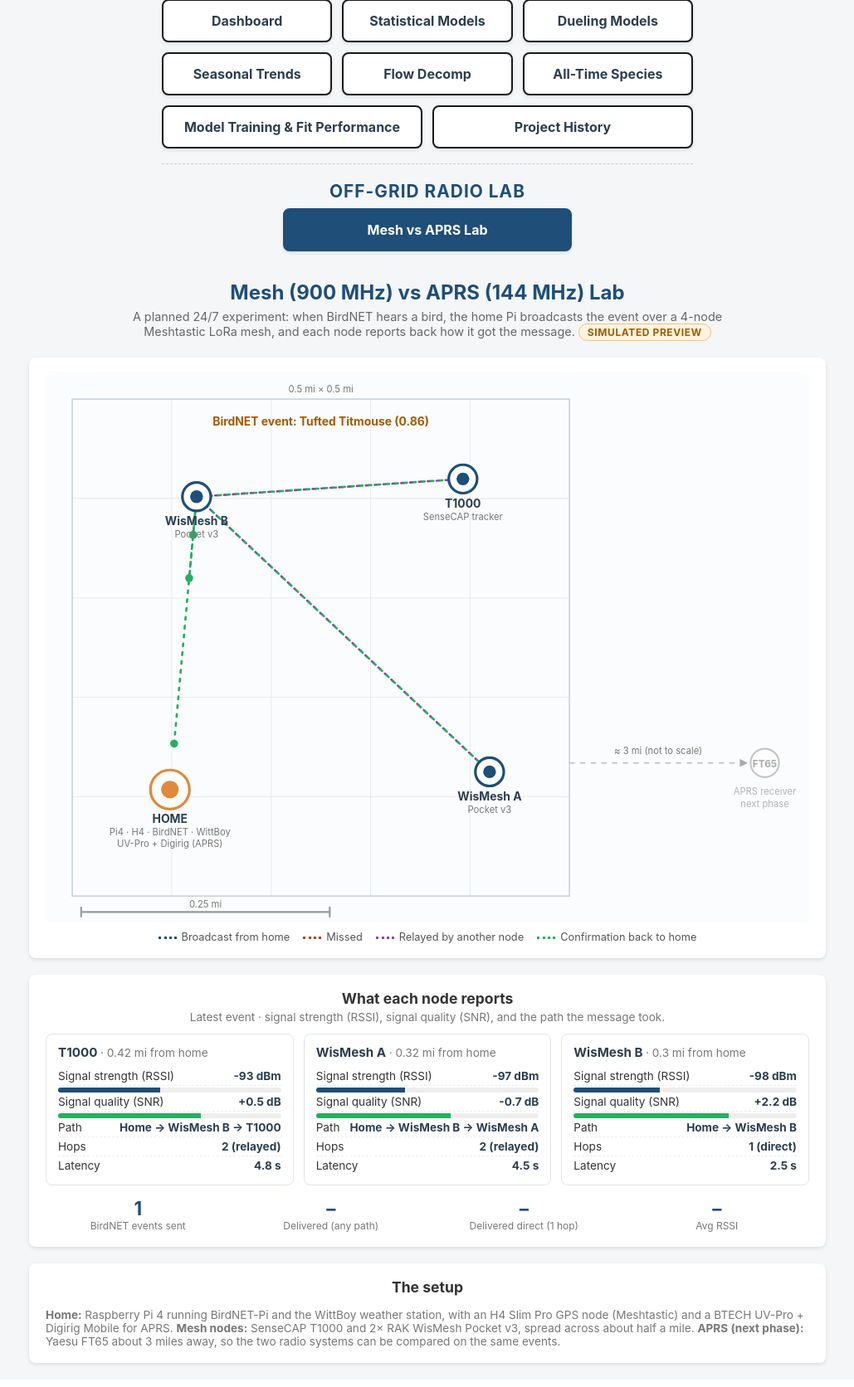
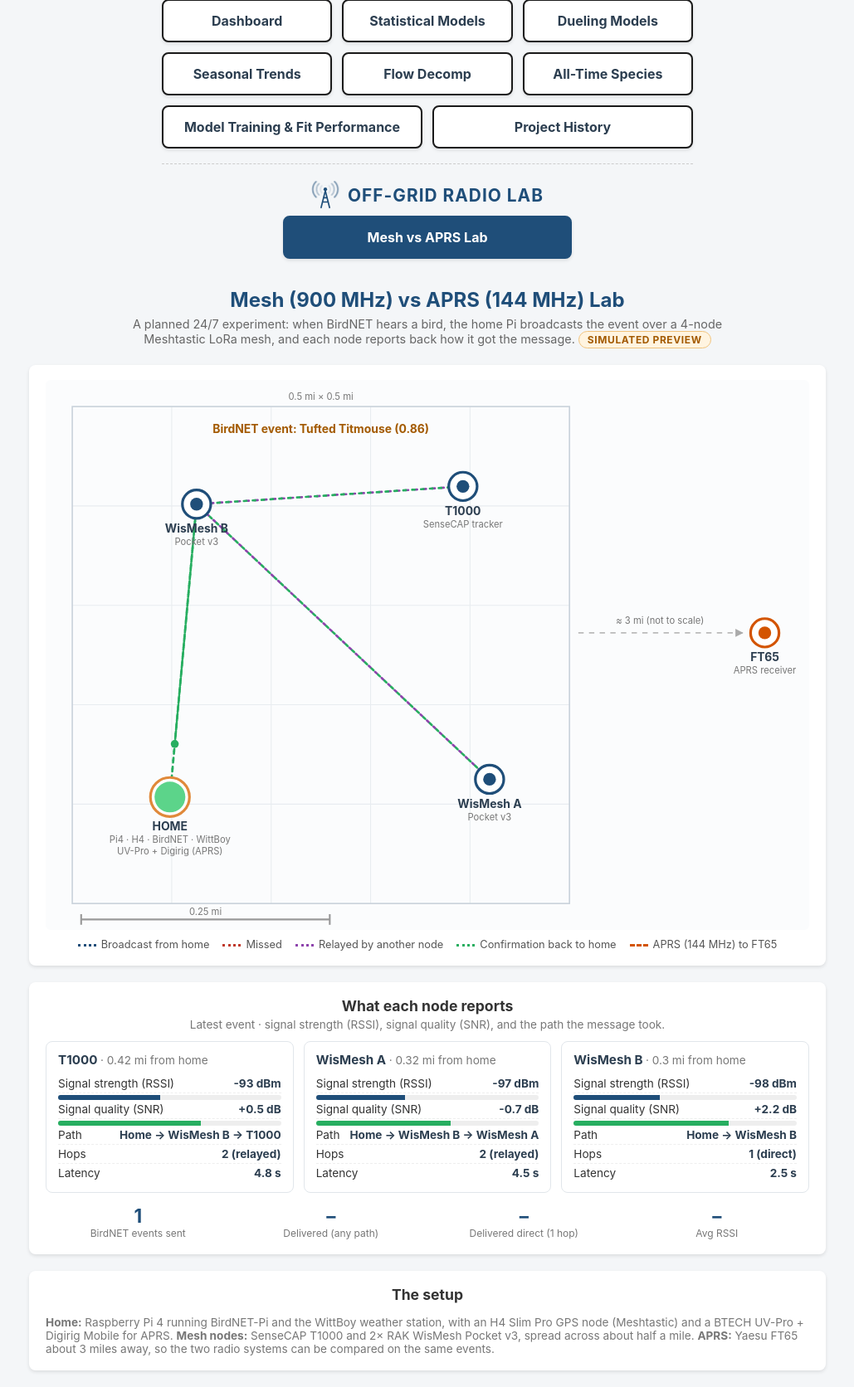
Before and after one commit to dclengacher/winstonsalembirds, a Flask app: page /radio-lab in a window 1280 px wide. Shown: the part 166-1838 px from the top of the page at 83% size, without its empty margins (125-1154 px from the left). Before the commit the page ends 1814 px from the top, so only its background shows below. Run offline with Flask 3, Linux system fonts and the light colour scheme; parts of the project's set-up code (start-up, migrations or seed data) failed here and were passed over.

Commit message:
Radio lab: animated antenna on nav label; FT65 APRS link (70% success, attenuation tag on failure)
Co-Authored-By: Claude Opus 5.5 <noreply@anthropic.com>
Claude-Session: https://claude.ai/code/session_01Fw8i6BAdDAz9VS6ioLTKTJ

```diff
--- a/templates/partials/nav.html
+++ b/templates/partials/nav.html
@@ -1,6 +1,11 @@
 <style>
 .site-nav .nav-group-label { text-align:center; font-size:1.3rem; letter-spacing:0.05em; text-transform:uppercase; color:#2c3e50; margin:0 0 8px; font-weight:bold; }
-.site-nav .nav-group-label.radio { color:#1f4e79; }
+.site-nav .nav-group-label.radio { color:#1f4e79; display:flex; align-items:center; justify-content:center; gap:10px; }
+.site-nav .antenna { width:34px; height:34px; flex:none; }
+.site-nav .antenna .wave { fill:none; stroke:#1f4e79; stroke-width:2; stroke-linecap:round; opacity:0; animation:wave 1.8s ease-out infinite; }
+.site-nav .antenna .w2 { animation-delay:0.3s; } .site-nav .antenna .w3 { animation-delay:0.6s; }
+@keyframes wave { 0% { opacity:0; } 25% { opacity:1; } 100% { opacity:0; } }
+@media (prefers-reduced-motion: reduce) { .site-nav .antenna .wave { animation:none; opacity:0.6; } }
 .site-nav .nav-bar.radio .nav-link { border-color:#1f4e79; color:#1f4e79; flex:0 1 300px; }
 .site-nav .nav-split { max-width:640px; margin:18px auto 20px; border:0; border-top:1px dashed #ccc; }
 .site-nav .nav-link.active { background:#2c3e50; color:#fff; }
@@ -21,7 +26,16 @@
         <a href="/history" class="nav-link{% if p == '/history' %} active{% endif %}">Project History</a>
     </div>
     <hr class="nav-split">
-    <div class="nav-group-label radio">Off-Grid Radio Lab</div>
+    <div class="nav-group-label radio">
+        <svg class="antenna" viewBox="0 0 40 40" aria-hidden="true">
+            <path d="M20 14 L14 38 M20 14 L26 38 M16 30 L24 30 M17.5 24 L22.5 24" stroke="#1f4e79" stroke-width="2" fill="none" stroke-linecap="round"/>
+            <circle cx="20" cy="12" r="2.5" fill="#1f4e79"/>
+            <path class="wave w1" d="M15 7 A7 7 0 0 0 15 17 M25 7 A7 7 0 0 1 25 17"/>
+            <path class="wave w2" d="M11 4 A11 11 0 0 0 11 20 M29 4 A11 11 0 0 1 29 20"/>
+            <path class="wave w3" d="M7 1 A15 15 0 0 0 7 23 M33 1 A15 15 0 0 1 33 23"/>
+        </svg>
+        <span>Off-Grid Radio Lab</span>
+    </div>
     <div class="nav-bar radio">
         <a href="/radio-lab" class="nav-link{% if p == '/radio-lab' %} active{% endif %}">Mesh vs APRS Lab</a>
     </div>
--- a/templates/radio_lab.html
+++ b/templates/radio_lab.html
@@ -105,6 +105,8 @@ h2 {
         .link { fill:none; stroke-width:2.5; stroke-dasharray:3 7; stroke-linecap:round; animation:march 0.6s linear infinite; }
         @keyframes march { to { stroke-dashoffset:-20; } }
         .tx { stroke:#1f4e79; } .relay { stroke:#8e44ad; } .ack { stroke:#27ae60; } .miss { stroke:#c0392b; stroke-dasharray:2 9; opacity:0.55; }
+        .aprs { stroke:#d35400; stroke-width:3; stroke-dasharray:14 6; }
+        .fail-tag { font-size:11px; font-weight:bold; fill:#c0392b; }
         .pulse { fill:none; stroke:#e0893a; stroke-width:2; }
         .event-banner { font-size:13px; fill:#a35a00; font-weight:bold; }
         .legend { display:flex; gap:16px; flex-wrap:wrap; justify-content:center; font-size:0.8rem; color:#555; margin-top:10px; }
@@ -141,7 +143,7 @@ h2 {
     </div>
 
     <div class="card">
-        <svg id="stage" viewBox="0 0 860 620" role="img" aria-label="Simulated Meshtastic mesh: home Pi broadcasting a BirdNET event to three nodes">
+        <svg id="stage" viewBox="0 0 860 620" role="img" aria-label="Simulated Meshtastic mesh and APRS: home Pi broadcasting a BirdNET event to three mesh nodes and an FT65 APRS receiver">
             <defs>
                 <marker id="arrow" viewBox="0 0 10 10" refX="9" refY="5" markerWidth="6" markerHeight="6" orient="auto-start-reverse">
                     <path d="M0,0 L10,5 L0,10 z" fill="#aaa"/>
@@ -156,15 +158,9 @@ h2 {
             <line x1="320" y1="602" x2="320" y2="614" stroke="#999" stroke-width="2"/>
             <text x="180" y="603" text-anchor="middle" class="node-sub">0.25 mi</text>
 
-            <!-- APRS strip (next phase) -->
-            <line x1="590" y1="440" x2="790" y2="440" stroke="#bbb" stroke-width="1.5" stroke-dasharray="6 6" marker-end="url(#arrow)"/>
-            <text x="690" y="430" text-anchor="middle" class="node-sub">≈ 3 mi (not to scale)</text>
-            <g opacity="0.55">
-                <circle cx="810" cy="440" r="16" fill="#fff" stroke="#999" stroke-width="2"/>
-                <text x="810" y="445" text-anchor="middle" font-size="11" fill="#666" font-weight="bold">FT65</text>
-                <text x="810" y="476" text-anchor="middle" class="node-sub">APRS receiver</text>
-                <text x="810" y="490" text-anchor="middle" class="node-sub">next phase</text>
-            </g>
+            <!-- APRS strip: FT65 sits off the map, ~3 mi away -->
+            <line x1="600" y1="285" x2="785" y2="285" stroke="#bbb" stroke-width="1.5" stroke-dasharray="6 6" marker-end="url(#arrow)"/>
+            <text x="692" y="275" text-anchor="middle" class="node-sub">≈ 3 mi (not to scale)</text>
 
             <g id="links"></g>
             <g id="nodes"></g>
@@ -175,6 +171,7 @@ h2 {
             <span><i style="border-color:#c0392b"></i>Missed</span>
             <span><i style="border-color:#8e44ad"></i>Relayed by another node</span>
             <span><i style="border-color:#27ae60"></i>Confirmation back to home</span>
+            <span><i style="border-color:#d35400;border-top-style:dashed"></i>APRS (144 MHz) to FT65</span>
         </div>
     </div>
 
@@ -196,7 +193,7 @@ h2 {
             <b>Home:</b> Raspberry Pi 4 running BirdNET-Pi and the WittBoy weather station, with an H4 Slim Pro GPS node (Meshtastic) and a
             BTECH UV-Pro + Digirig Mobile for APRS.
             <b>Mesh nodes:</b> SenseCAP T1000 and 2× RAK WisMesh Pocket v3, spread across about half a mile.
-            <b>APRS (next phase):</b> Yaesu FT65 about 3 miles away, so the two radio systems can be compared on the same events.
+            <b>APRS:</b> Yaesu FT65 about 3 miles away, so the two radio systems can be compared on the same events.
         </p>
     </div>
 </div>
@@ -223,7 +220,9 @@ h2 {
         { id: "wisA",  name: "WisMesh A", sub: ["Pocket v3"], x: 500, y: 450, r: 16, color: "#1f4e79", dist: 0.32 },
         { id: "wisB",  name: "WisMesh B", sub: ["Pocket v3"], x: 170, y: 140, r: 16, color: "#1f4e79", dist: 0.30 },
     ];
-    const ALL = [HOME, ...NODES];
+    // FT65 is ~3 mi away — drawn off-map, vertically midway between T1000 and WisMesh A
+    const FT65 = { id: "ft65", name: "FT65", sub: ["APRS receiver"], x: 810, y: (120 + 450) / 2, r: 16, color: "#d35400" };
+    const ALL = [HOME, ...NODES, FT65];
 
     function drawNode(n) {
         const g = document.createElementNS(NS, "g");
@@ -241,7 +240,8 @@ h2 {
     const rand = (a, b) => a + Math.random() * (b - a);
 
     // Line that marches from a to b, with a packet dot travelling along it
-    function link(a, b, cls, dur, keep = 2600) {
+    // stopAt < 1 means the packet dies out partway (returns the failure point)
+    function link(a, b, cls, dur, keep = 2600, stopAt = cls.includes("miss") ? 0.55 : 1) {
         const dx = b.x - a.x, dy = b.y - a.y, len = Math.hypot(dx, dy);
         const ox = dx / len, oy = dy / len;
         const x1 = a.x + ox * a.r, y1 = a.y + oy * a.r, x2 = b.x - ox * b.r, y2 = b.y - oy * b.r;
@@ -254,18 +254,20 @@ h2 {
         dot.setAttribute("r", 4.5);
         dot.setAttribute("fill", getComputedStyle(line).stroke);
         if (!cls.includes("miss")) linksG.appendChild(dot);
+        let endX = x2, endY = y2;
         const t0 = performance.now();
         return new Promise(res => {
             (function step(now) {
                 const f = Math.min(1, (now - t0) / dur);
-                const fx = cls.includes("miss") ? Math.min(f, 0.55) : f;  // missed packets die out mid-air
+                const fx = Math.min(f, stopAt);  // failed packets die out mid-air
                 const cx = x1 + (x2 - x1) * fx, cy = y1 + (y2 - y1) * fx;
+                endX = cx; endY = cy;
                 line.setAttribute("x2", cx); line.setAttribute("y2", cy);
                 dot.setAttribute("cx", cx); dot.setAttribute("cy", cy);
                 if (f < 1) return requestAnimationFrame(step);
                 dot.remove();
                 setTimeout(() => { line.style.transition = "opacity .6s"; line.style.opacity = 0; setTimeout(() => line.remove(), 700); }, keep);
-                res();
+                res({ x: endX, y: endY });
             })(t0);
         });
     }
@@ -352,7 +354,19 @@ h2 {
                 if (r.ok) { flashDot(n, "#5dade2"); report(n, res[n.id]); }
             });
         });
-        await Promise.all(direct);
+        // APRS leaves home at the same moment; succeeds ~70% of the time
+        const aprsOk = Math.random() < 0.70;
+        const aprsStop = aprsOk ? 1 : rand(0.35, 0.85);
+        const aprs = link(HOME, FT65, "aprs", 2600 + rand(0, 600), 2600, aprsStop).then(pt => {
+            if (aprsOk) { flashDot(FT65, "#f5b041"); return; }
+            const tag = document.createElementNS(NS, "text");
+            tag.setAttribute("x", pt.x); tag.setAttribute("y", pt.y - 12);
+            tag.setAttribute("text-anchor", "middle"); tag.setAttribute("class", "fail-tag");
+            tag.textContent = "✕ attenuated";
+            linksG.appendChild(tag);
+            setTimeout(() => { tag.style.transition = "opacity .6s"; tag.style.opacity = 0; setTimeout(() => tag.remove(), 700); }, 2600);
+        });
+        await Promise.all([...direct, aprs]);
         await sleep(400);
 
         // 2. Nodes that missed it get it relayed by a node that heard it (Meshtastic rebroadcast)
```
